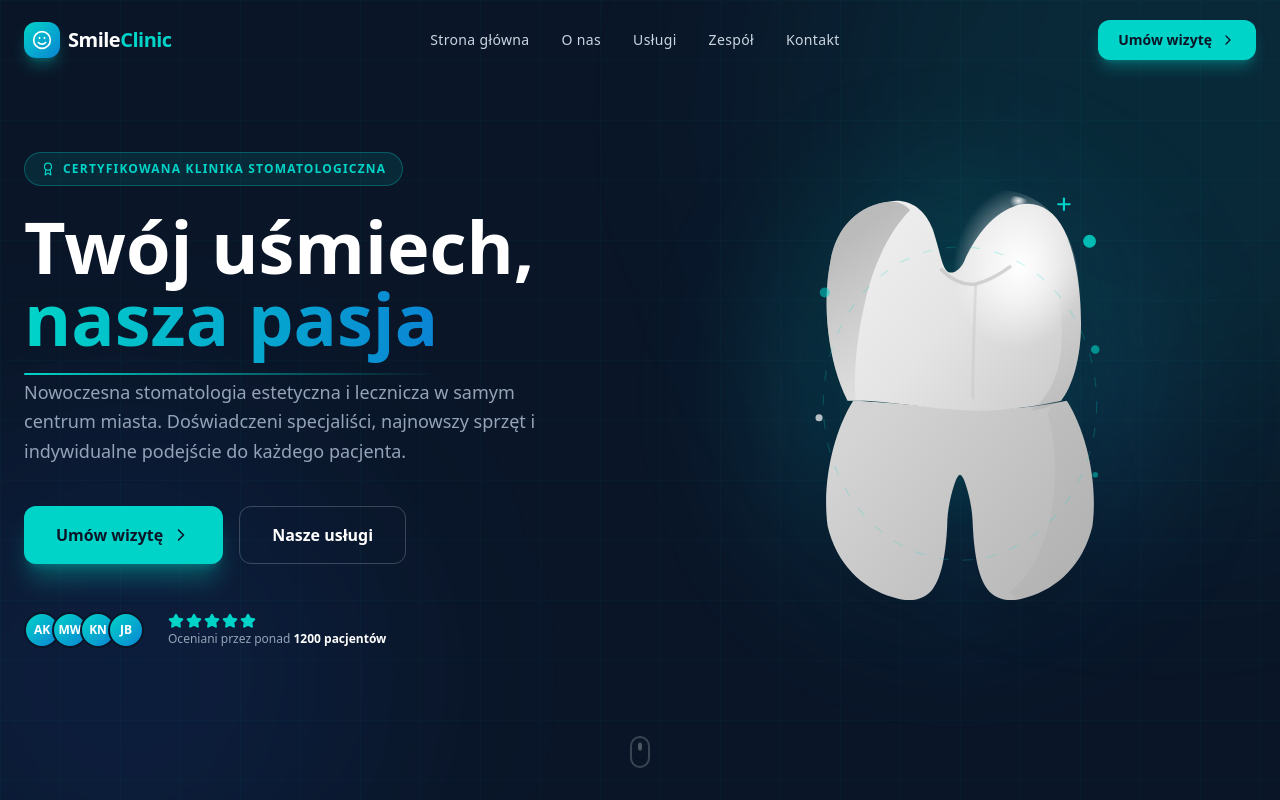
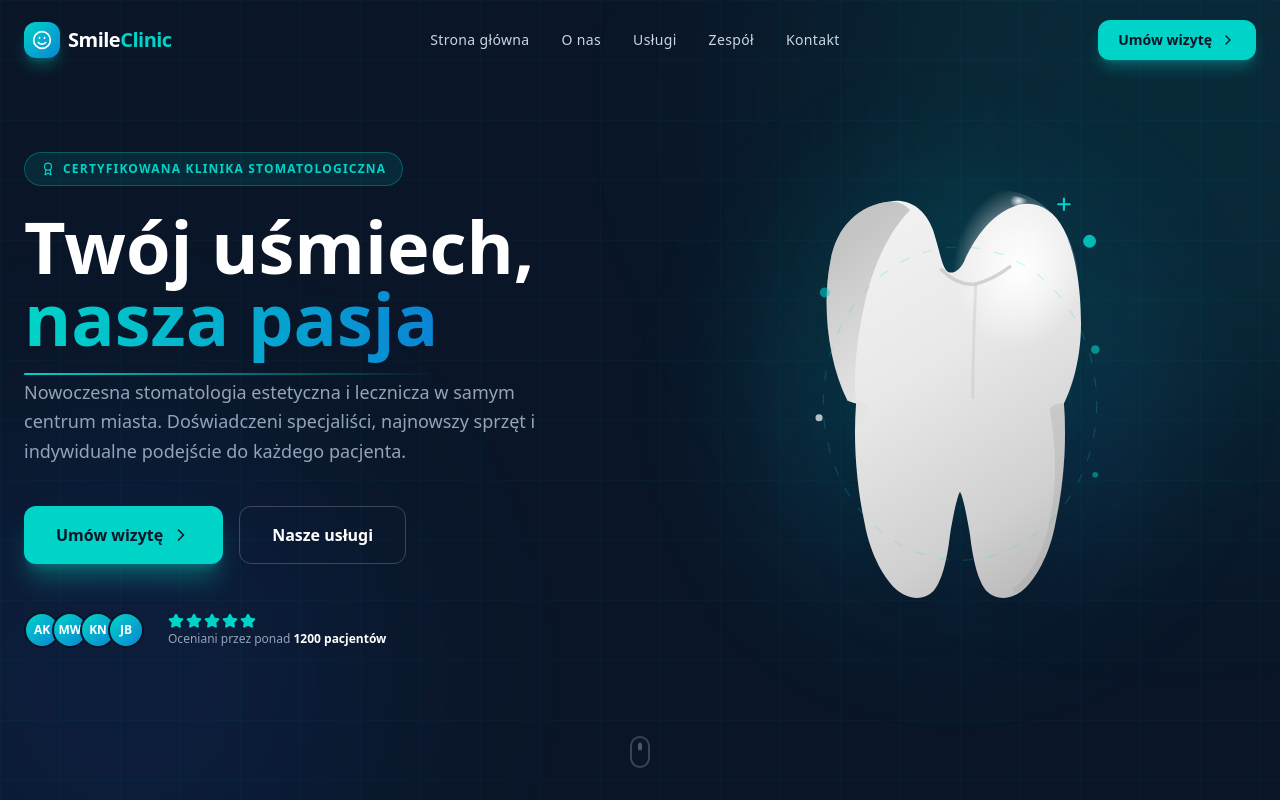
Before and after one commit to m1enso/smile-clinic, a React (Vite) app: page / in a window 1280 px wide. Shown: the top 800 px of the page. Built offline with nearby package versions, Linux system fonts and the light colour scheme.

Commit message:
Tooth as single unified path: crown + roots, no seam

```diff
--- a/src/App.tsx
+++ b/src/App.tsx
@@ -24,13 +24,14 @@ function ToothIllustration() {
   return (
     <svg viewBox="0 0 210 295" fill="none" className="w-full h-full drop-shadow-2xl">
       <defs>
-        {/* Base ceramic white, slightly warm */}
-        <linearGradient id="enamel" x1="18" y1="10" x2="192" y2="155" gradientUnits="userSpaceOnUse">
-          <stop offset="0%"   stopColor="#F2F2F2"/>
-          <stop offset="50%"  stopColor="#E4E4E4"/>
-          <stop offset="100%" stopColor="#C8C8C8"/>
+        {/* Unified ceramic white tooth gradient — top bright, bottom slightly grey */}
+        <linearGradient id="enamel" x1="18" y1="10" x2="192" y2="290" gradientUnits="userSpaceOnUse">
+          <stop offset="0%"   stopColor="#F4F4F4"/>
+          <stop offset="40%"  stopColor="#E8E8E8"/>
+          <stop offset="75%"  stopColor="#D0D0D0"/>
+          <stop offset="100%" stopColor="#B0B0B0"/>
         </linearGradient>
-        {/* Root: slightly darker grey-white */}
+        {/* Alias for compatibility (kept for old root reference) */}
         <linearGradient id="rootG" x1="18" y1="148" x2="192" y2="288" gradientUnits="userSpaceOnUse">
           <stop offset="0%"   stopColor="#D8D8D8"/>
           <stop offset="100%" stopColor="#B4B4B4"/>
@@ -71,73 +72,11 @@ function ToothIllustration() {
       {/* Ambient teal glow */}
       <ellipse cx="105" cy="150" rx="88" ry="100" fill="url(#glow)"/>
 
-      {/* ── ROOT BLOCK — TWO tapered roots like crown cusps (mirrored) ──
-          Mirror of crown: wide at CEJ, tapers to 2 separate rounded tips.
-          Left tip ≈ (66, 286)   Notch bottom ≈ (105, 200)   Right tip ≈ (144, 286)
-      */}
-      <path
-        d="M 30,148
-           C 16,170 8,206 12,236
-           C 18,262 36,280 58,286
-           C 70,290 80,288 86,280
-           C 92,272 95,256 96,236
-           C 96,224 99,212 102,204
-           C 103,202 104,200 105,200
-           C 106,200 107,202 108,204
-           C 111,212 114,224 114,236
-           C 115,256 118,272 124,280
-           C 130,288 140,290 152,286
-           C 174,280 192,262 198,236
-           C 202,206 194,170 180,148
-           C 162,152 140,154 120,154
-           C 100,154 80,152 60,150
-           C 46,149 36,148 30,148 Z"
-        fill="url(#rootG)"
-      />
-
-      {/* Right-side shadow on roots for 3D roundness */}
-      <path
-        d="M 180,148
-           C 194,170 202,206 198,236
-           C 192,262 174,280 152,286
-           C 146,288 142,286 140,282
-           C 152,274 162,256 168,232
-           C 174,206 172,180 168,162
-           C 164,154 170,150 180,148 Z"
-        fill="url(#shadowR)"
-        opacity="0.5"
-      />
-
-      {/* Light highlight on left-front of left root */}
-      <path
-        d="M 30,148
-           C 16,170 8,206 12,236
-           C 18,256 30,272 48,282
-           C 50,278 50,272 48,260
-           C 40,234 36,202 36,176
-           C 38,160 40,152 50,150
-           C 40,148 32,148 30,148 Z"
-        fill="url(#shadowL)"
-        opacity="0.45"
-      />
-
-      {/* Deep V notch shadow between tips */}
-      <path
-        d="M 96,210
-           C 100,222 103,232 105,234
-           C 107,232 110,222 114,210
-           C 115,206 115,200 113,198
-           C 110,206 108,214 105,220
-           C 102,214 100,206 97,198
-           C 95,200 95,206 96,210 Z"
-        fill="url(#valleyG)"
-        opacity="0.7"
-      />
-
-      {/* ── CROWN ──
-          2 cusps: L peak (78,16), valley (110,42), R peak (138,12)
-          Widest at y≈80: x 16–194
-          CEJ at y≈148: x 26–184
+      {/* ── ENTIRE TOOTH — single unified path, crown + roots, NO seam ──
+          Starting at left CEJ junction point, going UP through crown,
+          across top cusps, down right side, then DOWN into right root,
+          around right tip, UP into notch, DOWN into left root,
+          around left tip, and back UP to start.
       */}
       <path
         d="M 26,148
@@ -149,10 +88,20 @@ function ToothIllustration() {
            C 114,36 126,18 142,12
            C 156,6 170,12 178,28
            C 186,44 190,68 190,94
-           C 190,118 184,138 176,148
-           C 158,152 136,155 118,155
-           C 100,155 78,152 60,150
-           C 46,148 36,148 26,148 Z"
+           C 190,118 184,138 178,150
+           C 180,176 178,206 172,234
+           C 168,256 158,274 148,282
+           C 140,288 130,288 124,282
+           C 118,276 114,260 112,242
+           C 110,230 108,220 106,214
+           C 105,212 105,212 105,212
+           C 105,212 105,212 104,214
+           C 102,220 100,230 98,242
+           C 96,260 92,276 86,282
+           C 80,288 70,288 62,282
+           C 52,274 42,256 38,234
+           C 32,206 30,176 32,150
+           C 26,148 26,148 26,148 Z"
         fill="url(#enamel)"
         strokeLinejoin="round"
       />
@@ -161,18 +110,45 @@ function ToothIllustration() {
       <path
         d="M 26,148 C 12,120 8,80 14,50 C 18,26 34,10 56,8
            C 62,8 66,10 70,14
-           C 56,28 44,52 38,80 C 32,106 30,132 32,148 Z"
+           C 56,28 44,52 38,80 C 32,106 30,132 32,150
+           C 30,180 34,210 42,238
+           C 50,260 58,272 64,278
+           C 60,272 52,256 48,234
+           C 42,206 40,180 42,154
+           C 40,150 36,148 26,148 Z"
         fill="url(#shadowL)"
+        opacity="0.85"
       />
 
-      {/* Right-edge roundness shadow */}
+      {/* Right-edge roundness shadow — extends from crown through right root */}
       <path
         d="M 142,12 C 158,8 172,14 180,30
-           C 188,46 190,70 190,94 C 190,118 184,138 176,148
-           C 170,152 162,154 154,155
-           C 166,148 174,132 176,112
-           C 178,90 174,64 166,44 C 158,24 150,14 142,12 Z"
+           C 188,46 190,70 190,94 C 190,118 184,138 178,150
+           C 180,180 178,210 172,234
+           C 168,256 158,274 148,282
+           C 144,284 142,282 142,280
+           C 154,272 164,254 168,232
+           C 174,204 172,178 168,154
+           C 170,150 174,150 178,150
+           C 178,150 178,150 178,150
+           C 184,140 190,118 190,94
+           C 190,70 188,46 180,30
+           C 172,14 158,8 142,12 Z"
         fill="url(#shadowR)"
+        opacity="0.85"
+      />
+
+      {/* Deep V notch shadow between root tips */}
+      <path
+        d="M 96,212
+           C 100,224 103,234 105,236
+           C 107,234 110,224 114,212
+           C 116,206 116,200 113,198
+           C 110,206 108,214 105,220
+           C 102,214 100,206 97,198
+           C 94,200 94,206 96,212 Z"
+        fill="url(#valleyG)"
+        opacity="0.7"
       />
 
       {/* Big central specular (the main gloss from the photo) */}
```
